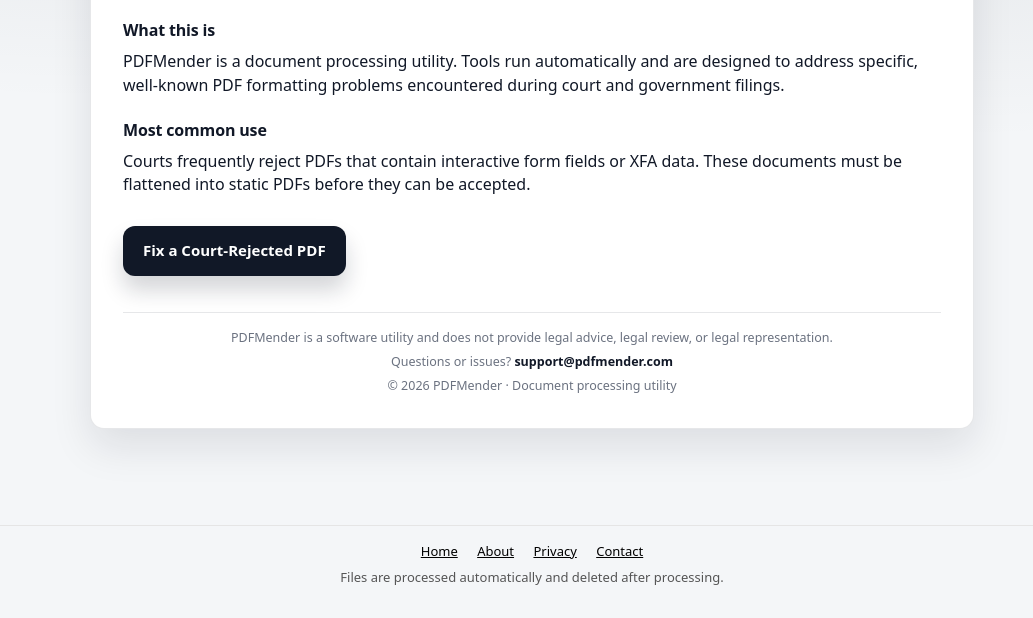
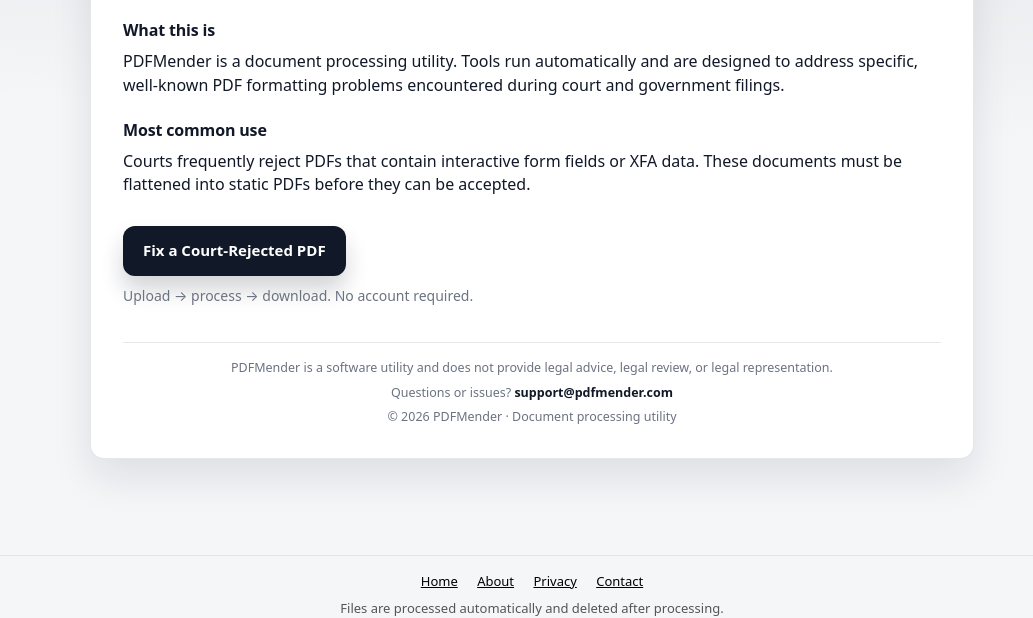
Before and after one commit to childressm757-hash/PDFMender, a website: page public/index.html in a window 1280 px wide. Shown: the part 214-832 px from the top of the page, without its empty margins (108-1141 px from the left). Before the commit the page ends 801 px from the top, so only its background shows below. Drawn offline with Linux system fonts and the light colour scheme.

Commit message:
Update index.html

```diff
--- a/public/index.html
+++ b/public/index.html
@@ -202,6 +202,12 @@
   font-size: 12px;
   color: #6b7280;
   }
+    .cta-subtext {
+  margin-top: 10px;
+  font-size: 14px;
+  color: #6b7280;
+}
+
   </style>
 </head>
 
@@ -254,7 +260,10 @@
         >
           Fix a Court-Rejected PDF
         </a>
+        <p class="cta-subtext">Upload → process → download. No account required.</p>
       </div>
+
+
 
       <div class="footer">
         <div>
```
